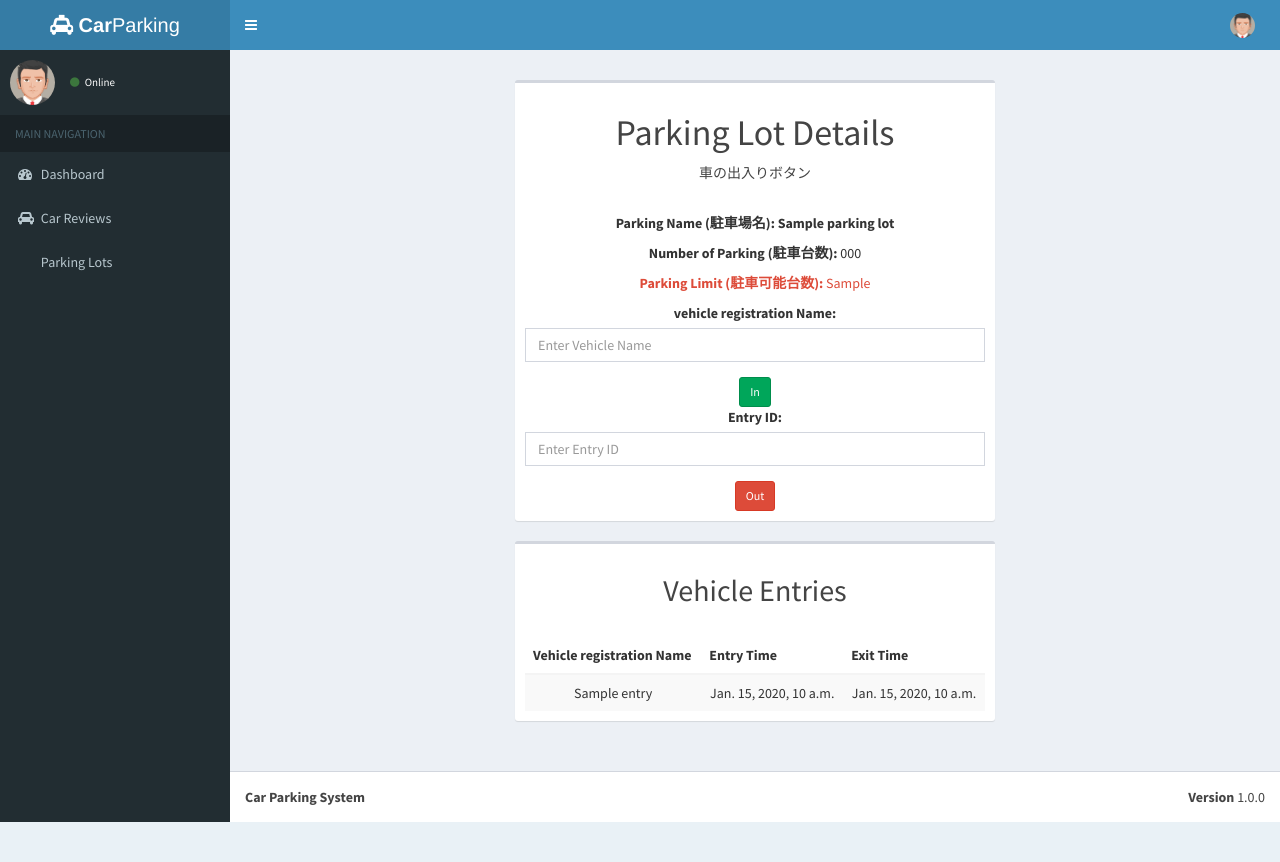
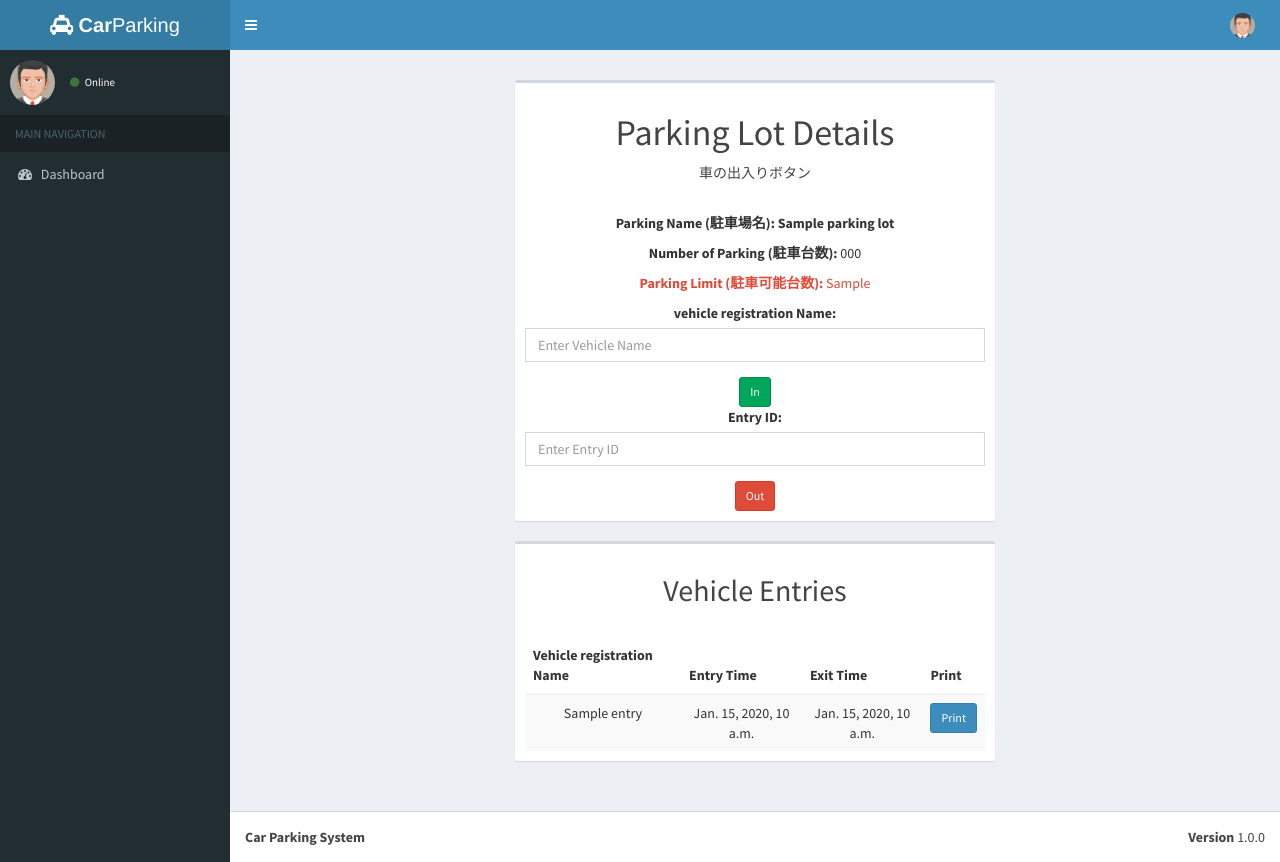
Before and after one commit to omar-faruk14/Parking_with_django_AI, a Django app: template templates/parking_lot_in_out.html in a window 1280 px wide. Before the commit the page ends 822 px from the top, so only its background shows below. Run offline with Django 4.2, Linux system fonts and the light colour scheme; the template is opened without the code that fills it: most values are stand-ins (such as "Sample title", 1, 10 or a date in 2020); some libraries are stand-ins or nearby versions.

Commit message:
Print and Timezone update according to Nihon

```diff
--- a/Web_Parking/settings.py
+++ b/Web_Parking/settings.py
@@ -47,6 +47,8 @@ TEMPLATES = [
 
 WSGI_APPLICATION = 'Web_Parking.wsgi.application'
 TEMPLATE_DIR = os.path.join(BASE_DIR,"templates")
+
+
 DATABASES = {
     'default': {
         'ENGINE': 'django.db.backends.mysql',
@@ -80,7 +82,7 @@ AUTH_USER_MODEL = 'admin_lr.CustomUser'
 
 LANGUAGE_CODE = 'en-us'
 
-TIME_ZONE = 'UTC'
+TIME_ZONE = 'Asia/Tokyo'
 
 USE_I18N = True
 
--- a/templates/layout.html
+++ b/templates/layout.html
@@ -17,6 +17,10 @@
   <!-- AdminLTE Skins. Choose a skin from the css/skins
        folder instead of downloading all of them to reduce the load. -->
   <link rel="stylesheet" href="{% static 'dist/css/skins/_all-skins.min.css' %}">
+
+   <!-- Favicons -->
+   <link href="{% static 'dist/img/cropped-site_icon-32x32.png' %}" rel="icon">
+   <link href="{% static 'dist/img/cropped-site_icon-32x32.png' %}" rel="apple-touch-icon">
 
   <!-- HTML5 Shim and Respond.js IE8 support of HTML5 elements and media queries -->
   <!-- WARNING: Respond.js doesn't work if you view the page via file:// -->
@@ -65,7 +69,11 @@
             <ul class="dropdown-menu">
               <!-- User image -->
               <li class="user-header">
-                <img src="{% static 'dist/img/avatar5.png' %}" class="img-circle" alt="User Image">
+                {% if user.profile_picture %}
+                      <img src="{{ user.profile_picture.url }}" class="img-circle" alt="User Image">
+                  {% else %}
+                  <img src="{% static 'dist/img/avatar5.png' %}" class="img-circle" alt="User Image">
+                  {% endif %}
 
                 <p>
                   {{user.full_name}}
@@ -109,8 +117,6 @@
         <li class="header">MAIN NAVIGATION</li>
         <!-- Optionally, you can add icons to the links -->
         <li><a href="{% url 'admin_dashboard' %}"><i class="fa fa-dashboard"></i> <span>Dashboard</span></a></li>
-        <li><a href="#"><i class="fa fa-car"></i> <span>Car Reviews</span></a></li>
-        <li><a href="#"><i class="fa fa-parking"></i> <span>Parking Lots</span></a></li>
       </ul>
       <!-- /.sidebar-menu -->
     </section>
--- a/templates/parking_lot_in_out.html
+++ b/templates/parking_lot_in_out.html
@@ -63,6 +63,7 @@
                     <th>Vehicle registration Name</th>
                     <th>Entry Time</th>
                     <th>Exit Time</th>
+                    <th>Print</th> <!-- Added a new column for the print button -->
                 </tr>
             </thead>
             <tbody>
@@ -71,6 +72,9 @@
                     <td>{{ entry.vehicle_registration_Name }}</td>
                     <td>{{ entry.entry_time }}</td>
                     <td>{{ entry.exit_time|default:"N/A" }}</td>
+                    <td>
+                        <button class="btn btn-primary btn-sm" onclick="printRow('{{ entry.vehicle_registration_Name }}', '{{ entry.entry_time }}', '{{ entry.exit_time|default:"N/A" }}')">Print</button>
+                    </td>
                 </tr>
                 {% endfor %}
             </tbody>
@@ -84,5 +88,26 @@
     <!-- /.row -->
 </section>
 <!-- /.content -->
+<script>
+    function printRow(vehicleName, entryTime, exitTime) {
+        var printContents = '<div style="text-align: center; padding: 20px;">' +
+            '<h3 style="text-decoration: underline;">Vehicle Details</h3>' +
+            '<p style="margin: 10px;"><strong>Vehicle Registration Name:</strong> ' + vehicleName + '</p>' +
+            '<p style="margin: 10px;"><strong>Entry Time:</strong> ' + entryTime + '</p>' +
+            '<p style="margin: 10px;"><strong>Exit Time:</strong> ' + (exitTime === 'N/A' ? 'N/A' : exitTime) + '</p>' +
+            '</div>';
+
+        var popupWin = window.open('', '_blank', 'fullscreen=yes');
+        popupWin.document.open();
+        popupWin.document.write('<html><head><title>Print</title>' +
+            '<style>@media print { body { margin: 0; } }</style>' +
+            '</head><body onload="window.print()">' + printContents + '</body></html>');
+        popupWin.document.close();
+    }
+</script>
+
+
+
+
 
 {% endblock %}
--- a/templates/user_page/profile.html
+++ b/templates/user_page/profile.html
@@ -1,4 +1,5 @@
 {% extends 'user_page/user_layout.html' %}
+{% load static %}
 
 {% block content %}
 
@@ -22,7 +23,7 @@
                   {% if user.profile_picture %}
                       <img src="{{ user.profile_picture.url }}" alt="Profile Picture" class="rounded-circle" width="150">
                   {% else %}
-                      <p>No profile picture uploaded.</p>
+                  <img src="{% static 'dist/img/avatar5.png' %}" alt="Profile Picture" class="rounded-circle" width="150">
                   {% endif %}
                   <div class="mt-3">
                       <h4>{{ user.full_name }}</h4>
--- a/web_parking_app1/models.py
+++ b/web_parking_app1/models.py
@@ -10,7 +10,7 @@ class ParkingLot(models.Model):
 
 class VehicleEntry(models.Model):
     parking_lot = models.ForeignKey(ParkingLot, on_delete=models.CASCADE)
-    vehicle_registration_Name = models.CharField(max_length=255)
+    vehicle_registration_Name = models.CharField(max_length=255, unique=True, null=False)
     entry_time = models.DateTimeField(auto_now_add=True)
     exit_time = models.DateTimeField(null=True, blank=True)
 
```
Also changed, not shown: web_parking_app1/views.py (+3 -10 lines), media/profile_pictures/OmarFaruk_Image_nyEkcUk.png (added), web_parking_app1/migrations/0005_alter_vehicleentry_vehicle_registration_name.py (added). Lines whose indentation alone changed are shown as unchanged.
